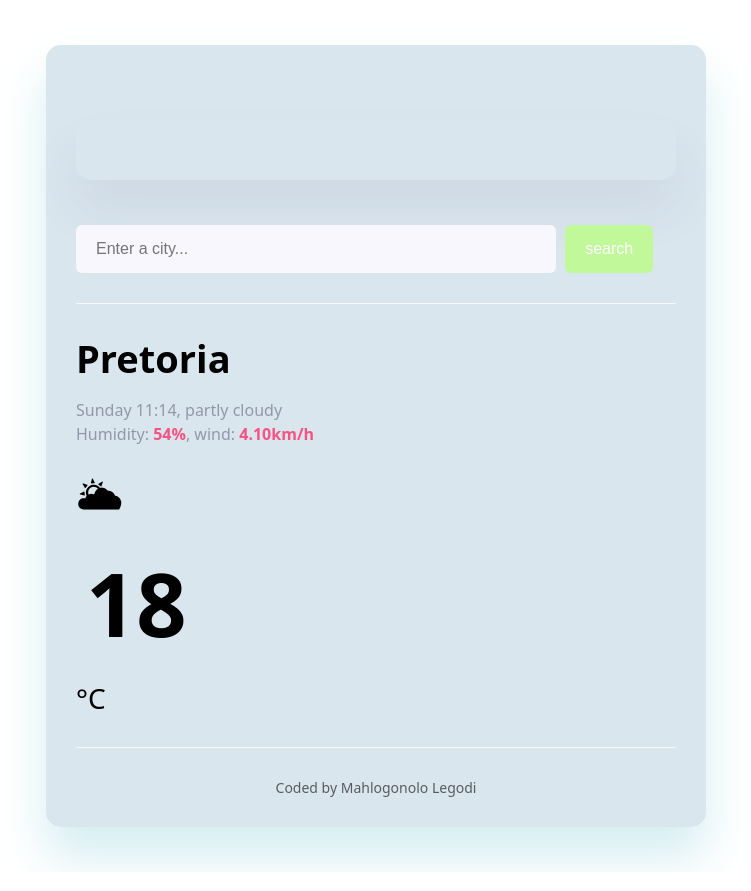
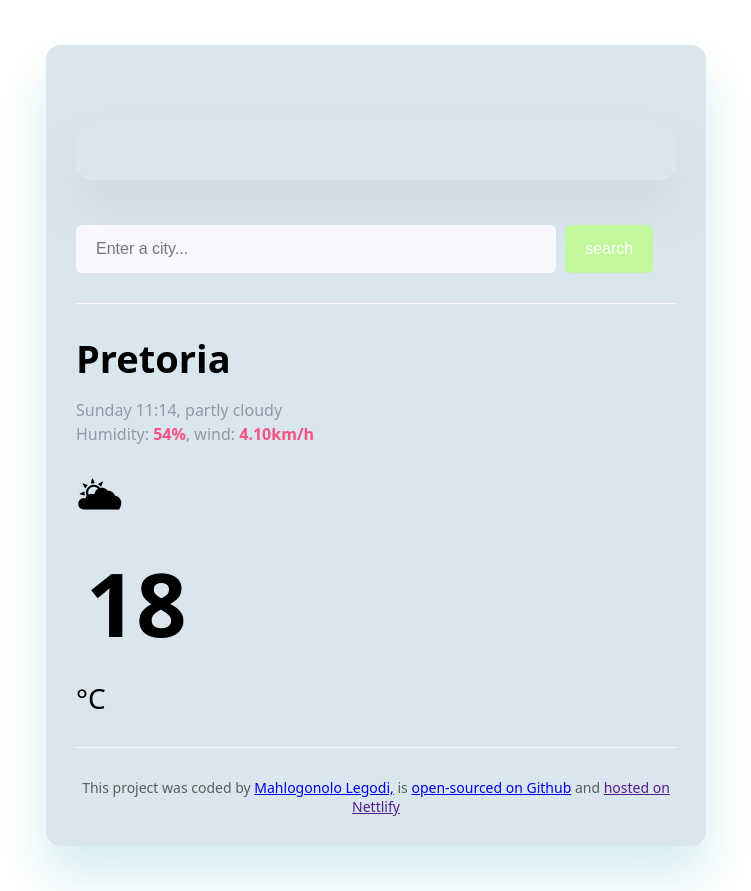
Before and after one commit to Hlogi-02/vanilla-weather-app, a plain HTML site: page index.html in a window 1280 px wide. Shown: the whole page, without its empty margins (264-1015 px from the left). Drawn offline with Linux system fonts and the light colour scheme.

Commit message:
Update index.html

```diff
--- a/index.html
+++ b/index.html
@@ -39,7 +39,9 @@
           <div class="weather-app-unit">°C</div>
 
       </main>
-      <footer>Coded by Mahlogonolo Legodi</footer>
+      <footer>This project was coded by <a href="https://github.com/Hlogi-02/" target="_blank"> Mahlogonolo Legodi,</a> is <a href="https://github.com/Hlogi-02/vanilla-weather-app" target="_blank">open-sourced on Github</a>
+        and <a href="" target="_blank">hosted on Nettlify</a>
+      </footer>
     </div>
   </body>
 </html>
```
